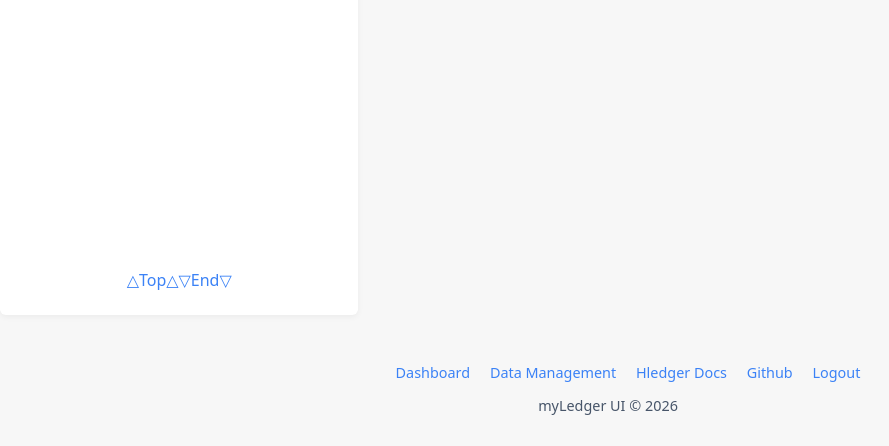
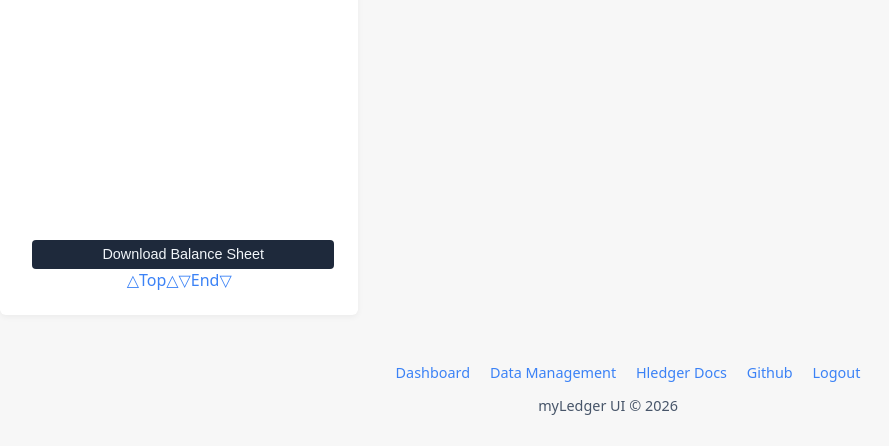
Before and after one commit to justbennett/myledger, a FastAPI app: page / in a window 1280 px wide. Shown: the part 503-949 px from the top of the page, without its empty margins (32-921 px from the left). Run offline with FastAPI, Linux system fonts and the light colour scheme; the visitor is signed in with stand-in values (Sample User, id 1); data that the repository does not hold is empty.

Commit message:
Download balance sheets

```diff
--- a/app.py
+++ b/app.py
@@ -270,9 +270,14 @@ def balance(
     begin: str | None = None,
     end: str | None = None,
     depth: int | None = None,
+    output: str | None = None,
 ):
+    supported_outputs = {"txt", "csv", "tsv", "json", "fods"}
+    if output is not None and output not in supported_outputs:
+        raise HTTPException(status_code=400, detail="Invalid balance output format")
+
     files = [str(JOURNAL_DIR / j) for j in journals.split(',')] if journals else [JOURNAL]
-    args = ["balance", "--tree", "--empty", "-O", "json"]
+    args = ["balance", "--tree", "--empty", "-O", output or "json"]
 
     if begin:
         args += ["--begin", begin]
@@ -282,6 +287,20 @@ def balance(
         args += ["--depth", str(depth)]
 
     out = hledger(args, files)
+    if output is not None:
+        media_types = {
+            "csv": "text/csv",
+            "json": "application/json",
+            "fods": "application/vnd.oasis.opendocument.spreadsheet-flat-xml",
+        }
+        return Response(
+            out,
+            media_type=media_types.get(output, "text/plain"),
+            headers={
+                "Content-Disposition": f'attachment; filename="balance-sheet.{output}"',
+            },
+        )
+
     rows = json.loads(out)
     tree = parse_hledger_rows(rows[0])  # the outermost array
     return tree
--- a/static/css/main.css
+++ b/static/css/main.css
@@ -524,7 +524,8 @@ section h2 {
 #journal-editor,
 #rules-editor,
 #rules-create-dialog,
-#journal-download-dialog {
+#journal-download-dialog,
+#balance-download-dialog {
   max-width: none;
   max-height: calc(100vh - 2rem);
   border: 1px solid var(--theme-border-strong);
@@ -547,6 +548,10 @@ section h2 {
   width: min(32rem, calc(100vw - 2rem));
 }
 
+#balance-download-dialog {
+  width: min(32rem, calc(100vw - 2rem));
+}
+
 #csv-uploader > div:first-of-type,
 .rules-file-controls,
 .journal-select-controls {
@@ -562,14 +567,16 @@ section h2 {
 #journal-editor::backdrop,
 #rules-editor::backdrop,
 #rules-create-dialog::backdrop,
-#journal-download-dialog::backdrop {
+#journal-download-dialog::backdrop,
+#balance-download-dialog::backdrop {
   background: var(--theme-backdrop);
 }
 
 #journal-editor form,
 #rules-editor form,
 #rules-create-dialog form,
-#journal-download-form {
+#journal-download-form,
+#balance-download-form {
   display: grid;
   gap: 0.75rem;
 }
@@ -608,13 +615,16 @@ section h2 {
   background: var(--theme-surface);
 }
 
-#journal-download-format {
+#balance-download-form input,
+#journal-download-format,
+#balance-download-format {
   width: 100%;
   padding: 0.5rem;
   border: 1px solid var(--theme-border-strong);
   border-radius: 4px;
   background: var(--theme-surface);
   color: var(--theme-navy);
+  font: inherit;
   font: inherit;
 }
 
@@ -670,7 +680,8 @@ section h2 {
   #journal-editor,
   #rules-editor,
   #rules-create-dialog,
-  #journal-download-dialog {
+  #journal-download-dialog,
+  #balance-download-dialog {
     padding: 1rem;
   }
 
--- a/static/js/app.js
+++ b/static/js/app.js
@@ -121,6 +121,55 @@ async function loadBalance() {
     container.appendChild(renderAccount(node));
   }
 }
+
+document.getElementById("download-balance").addEventListener("click", () => {
+  document.getElementById("balance-download-dialog").showModal();
+});
+
+document.getElementById("balance-download-close").addEventListener("click", () => {
+  document.getElementById("balance-download-dialog").close();
+});
+
+document.getElementById("balance-download-cancel").addEventListener("click", () => {
+  document.getElementById("balance-download-dialog").close();
+});
+
+document.getElementById("balance-download-form").addEventListener("submit", async (event) => {
+  event.preventDefault();
+  const outputFormat = document.getElementById("balance-download-format").value;
+  const params = new URLSearchParams({
+    journals: selectedJournals.join(","),
+    output: outputFormat,
+  });
+  const begin = document.getElementById("balance-download-begin").value;
+  const end = document.getElementById("balance-download-end").value;
+  const depth = document.getElementById("balance-download-depth").value;
+  if (begin) params.set("begin", begin);
+  if (end) params.set("end", end);
+  if (depth) params.set("depth", depth);
+
+  try {
+    const response = await fetch(`/balance?${params.toString()}`);
+    if (!response.ok) {
+      const detail = await response.text();
+      throw new Error(detail || `HTTP ${response.status}`);
+    }
+
+    const blob = await response.blob();
+    const url = URL.createObjectURL(blob);
+    const downloadLink = document.createElement("a");
+    downloadLink.href = url;
+    downloadLink.download = `balance-sheet.${outputFormat}`;
+    document.body.appendChild(downloadLink);
+    downloadLink.click();
+    downloadLink.remove();
+    setTimeout(() => URL.revokeObjectURL(url), 1000);
+    document.getElementById("balance-download-dialog").close();
+  } catch (error) {
+    console.error("Balance sheet download failed:", error);
+    window.alert(`Balance sheet download failed: ${error.message}`);
+  }
+});
 
 async function loadRegister(account = null, query = currentJournalSearch) {
   const params = new URLSearchParams({ journals: selectedJournals.join(',') });
--- a/templates/components/leftbar.html
+++ b/templates/components/leftbar.html
@@ -7,10 +7,39 @@
         <h2>Balances</h2>
         <div id="included-journals"></div>
       </div>
+
       <div id="accounts"></div>
+<button type="button" id="download-balance" class="dark">Download Balance Sheet</button>
+      <div id="scroll-buttons">
 
-      <div id="scroll-buttons">
       <a href="#top">△Top△</a>
       <a href="#bottom">▽End▽</a>
       </div>
     </section>
+
+<dialog id="balance-download-dialog" aria-labelledby="balance-download-title">
+  <form id="balance-download-form">
+    <div class="journal-editor-header">
+      <h2 id="balance-download-title">Download Balance Sheet</h2>
+      <button type="button" class="icon-button" id="balance-download-close" aria-label="Close" title="Close">×</button>
+    </div>
+    <label for="balance-download-begin">From date</label>
+    <input id="balance-download-begin" type="date">
+    <label for="balance-download-end">To date (exclusive)</label>
+    <input id="balance-download-end" type="date">
+    <label for="balance-download-depth">Account depth (leave blank for all levels)</label>
+    <input id="balance-download-depth" type="number" min="1" step="1" inputmode="numeric">
+    <label for="balance-download-format">Output format</label>
+    <select id="balance-download-format" required>
+      <option value="txt">Plain text (.txt)</option>
+      <option value="csv">CSV (.csv)</option>
+      <option value="tsv">TSV (.tsv)</option>
+      <option value="fods">OpenDocument spreadsheet (.fods)</option>
+      <option value="json">JSON (.json)</option>
+    </select>
+    <div class="journal-editor-actions">
+      <button type="button" class="dark" id="balance-download-cancel">Cancel</button>
+      <button type="submit" class="dark">Download</button>
+    </div>
+  </form>
+</dialog>
--- a/templates/dashboard.html
+++ b/templates/dashboard.html
@@ -14,7 +14,7 @@
 <html>
 <head>
   <title>Hledger {{title}}</title>
-  <link rel="stylesheet" href="/static/css/main.css?v=6">
+  <link rel="stylesheet" href="/static/css/main.css?v=8">
   <link rel="icon" type="image/png" href="/static/favicon.ico">
 </head>
 <body data-page="dashboard">
@@ -29,6 +29,6 @@
   {% include '/components/footer.html' %}
   <script src="/static/js/vendor/chart.umd.min.js"></script>
   <script src="/static/js/journal-table.js?v=1"></script>
-  <script src="/static/js/app.js?v=6"></script>
+  <script src="/static/js/app.js?v=8"></script>
 </body>
 </html>
```
Also changed, not shown: README.md.
